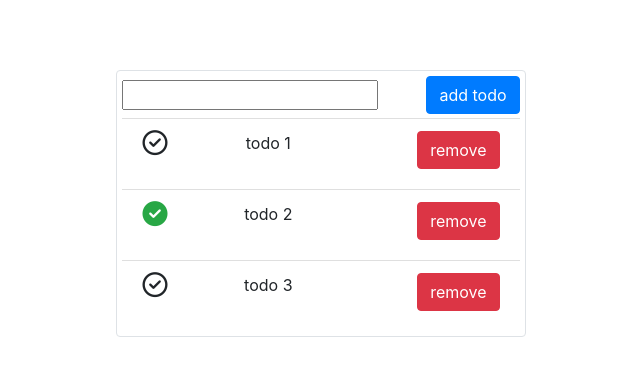
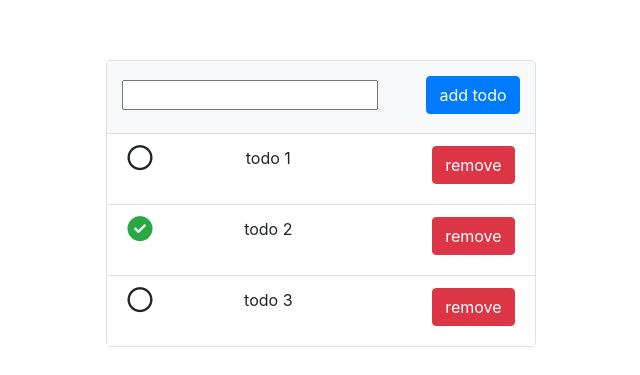
Before and after one commit to mls-kll/react-todo, a React (Create React App) app in the folder todo-app/: page / in a window 1280 px wide. Shown: the part 197-572 px from the top of the page, without its empty margins (319-959 px from the left). Built offline with nearby package versions, Linux system fonts and the light colour scheme.

Commit message:
styling improved

```diff
--- a/todo-app/public/index.html
+++ b/todo-app/public/index.html
@@ -21,7 +21,7 @@
       work correctly both with client-side routing and a non-root public URL.
       Learn how to configure a non-root public URL by running `npm run build`.
     -->
-    <title>React App</title>
+    <title>Todo App</title>
   </head>
   <body>
     <noscript>You need to enable JavaScript to run this app.</noscript>
--- a/todo-app/src/App.css
+++ b/todo-app/src/App.css
@@ -6,8 +6,8 @@
   align-items: center;
 }
 
-.todo-wrapper {
-  padding: 5px;
+.todo-main-form {
+  padding: 15px;
 }
 
 .complete {
@@ -23,19 +23,19 @@
   justify-content: space-between;
 }
 
-.edit-field{
+.edit-field {
   display: flex;
   justify-content: space-between;
 }
 
-.edit-todo-form{
+.edit-todo-form {
   padding: 5px;
 }
 
-.fa-check-circle{
+.todo-icon {
   font-size: 25px;
 }
 
-.fa-check-circle:hover{
+.todo-icon:hover {
   cursor: pointer;
 }
--- a/todo-app/src/App.js
+++ b/todo-app/src/App.js
@@ -29,6 +29,7 @@ const App = ({
     <div className="App">
       <div className="todo-wrapper border rounded">
         <form
+          className="todo-main-form bg-light"
           onSubmit={event => {
             event.preventDefault();
             addTodo(todoInput.value);
--- a/todo-app/src/components/Todo.js
+++ b/todo-app/src/components/Todo.js
@@ -21,8 +21,8 @@ const Todo = ({
             onClick={handleComplete}
             className={
               isCompleted
-                ? 'fas fa-check-circle text-success'
-                : 'far fa-check-circle'
+                ? 'todo-icon fas fa-check-circle text-success'
+                : 'todo-icon far fa-circle'
             }
           />
         </span>
```
Also changed, not shown: todo-app/src/actions/index.js (+4 -5 lines), todo-app/src/store/index.js (+2 -5 lines).
